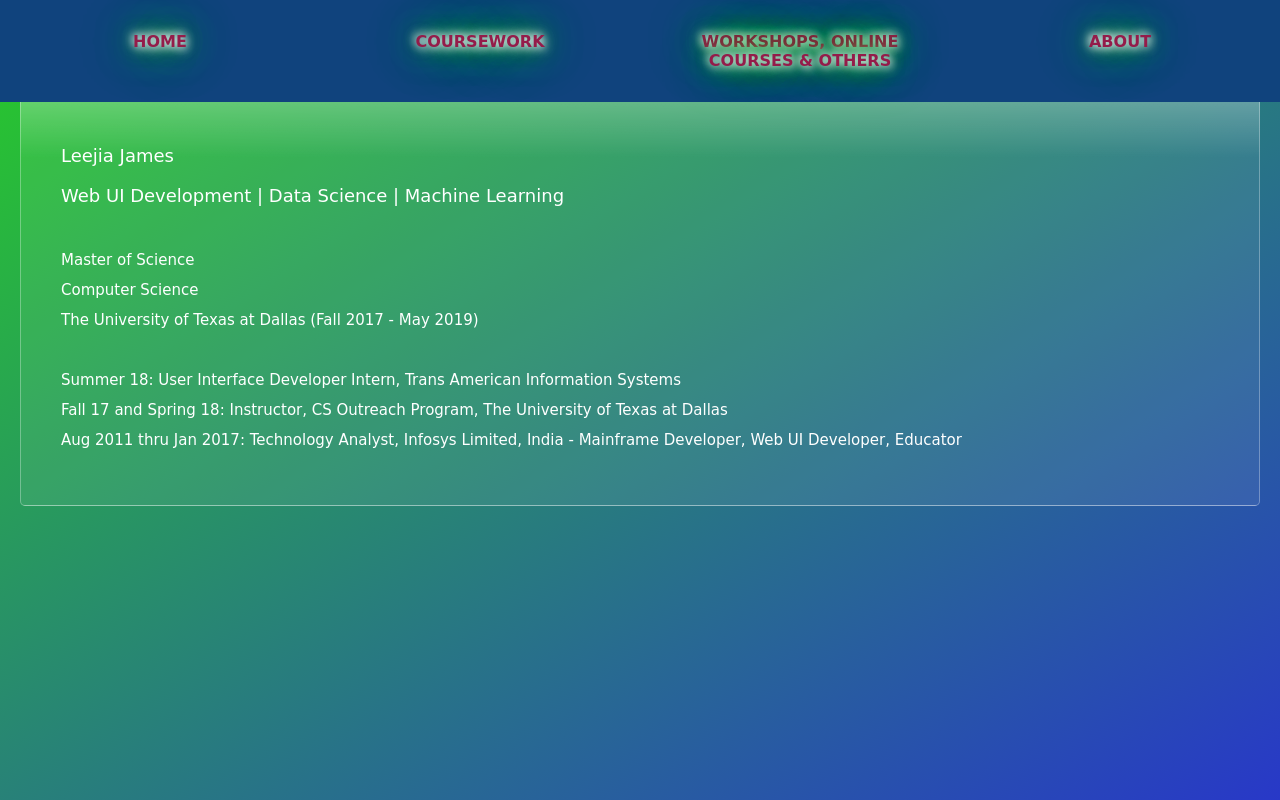
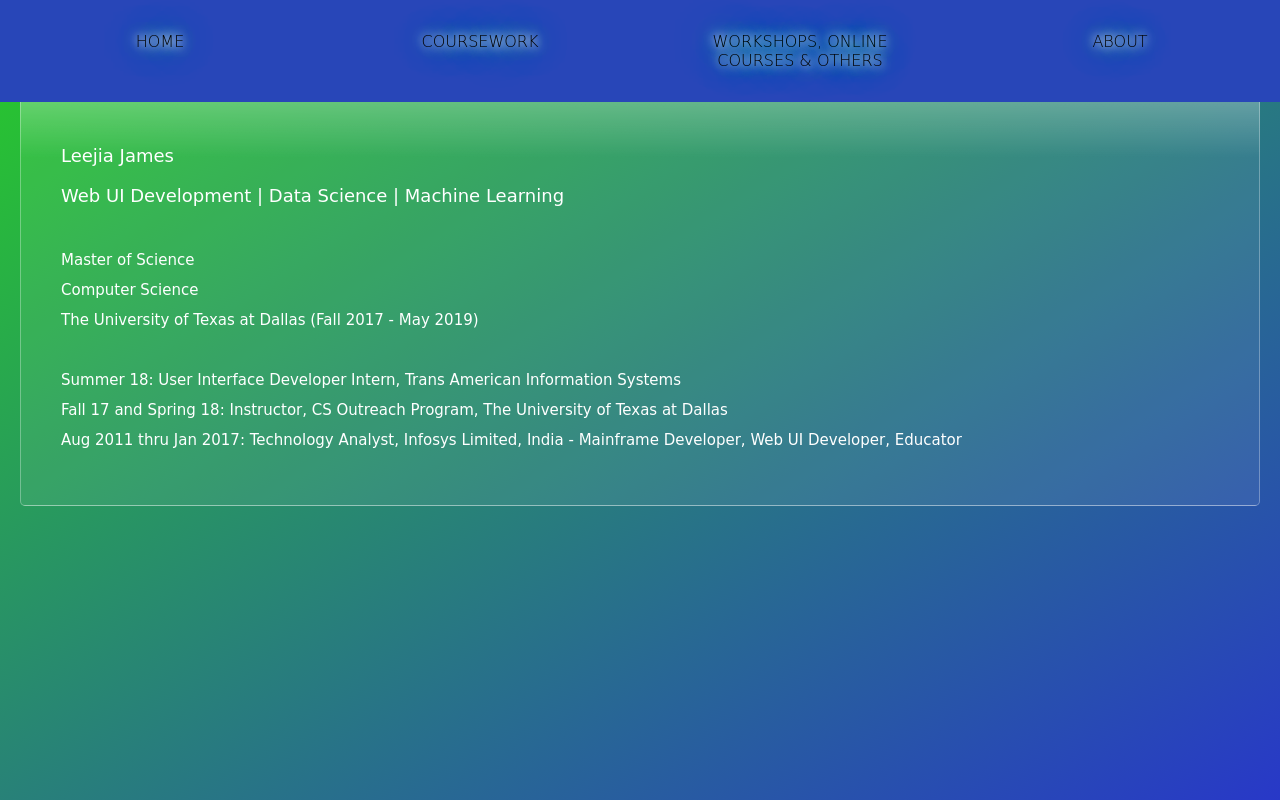
Before and after one commit to leejiaj/PersonalHomepage, an Angular app: page /home in a window 1280 px wide. Built offline with nearby package versions, Linux system fonts and the light colour scheme.

Commit message:
changes for color

```diff
--- a/src/app/app.component.scss
+++ b/src/app/app.component.scss
@@ -12,7 +12,7 @@ $color_two: rgb(255, 255, 255);
     position: fixed;
     width: 100%;
     // margin-top: 100px;
-    background-color: #10437d;
+    background-color: #2846b8;
     z-index: 1;
 }
 
@@ -34,8 +34,8 @@ nav {
         text-decoration: none !important;
         margin: 1em;
         display: inline-block;
-        color: rgb(148, 28, 74);
-        font-weight: 800;
+        color: rgb(0, 0, 0);
+        font-weight: 300;
         // font-family: cursive;
         font-family: 'Comic Sans MS','Chiller',Verdana;
         font-size: 16px;
--- a/src/styles.scss
+++ b/src/styles.scss
@@ -5,7 +5,7 @@
 // $font-stack: 'Segoe UI', Tahoma, Geneva, Verdana, sans-serif;
 $font-stack: 'Comic Sans MS','Chiller',Verdana;
 $primary-color: rgb(0, 0, 0);
-$color_one: #28cb28;
+$color_one: #1fe6a4;
 $color_two: #fff;
 
 html{
```
